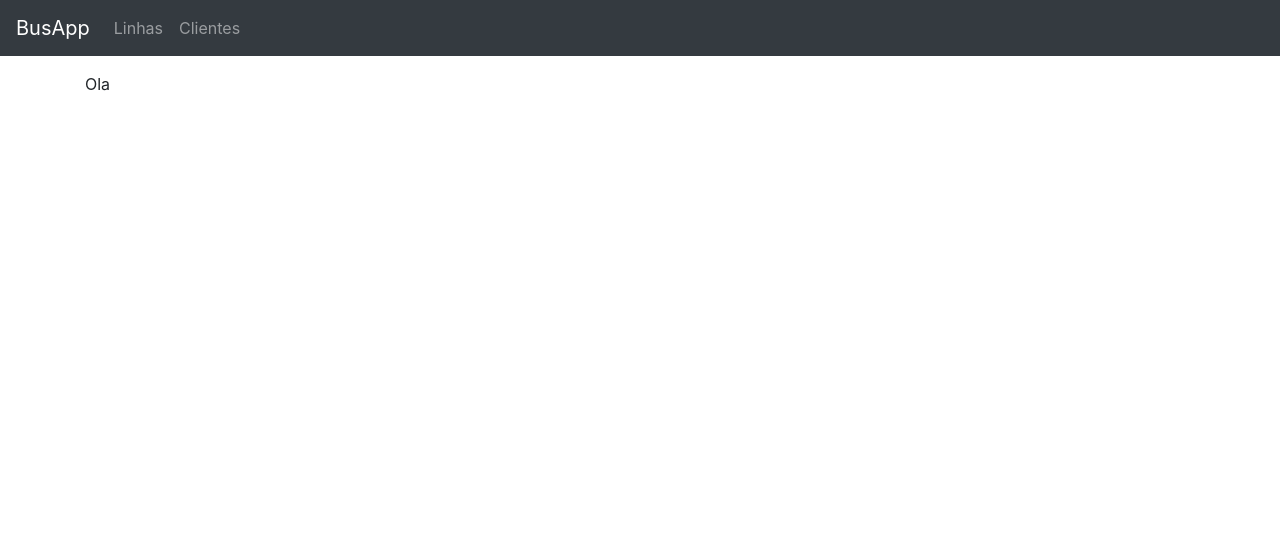
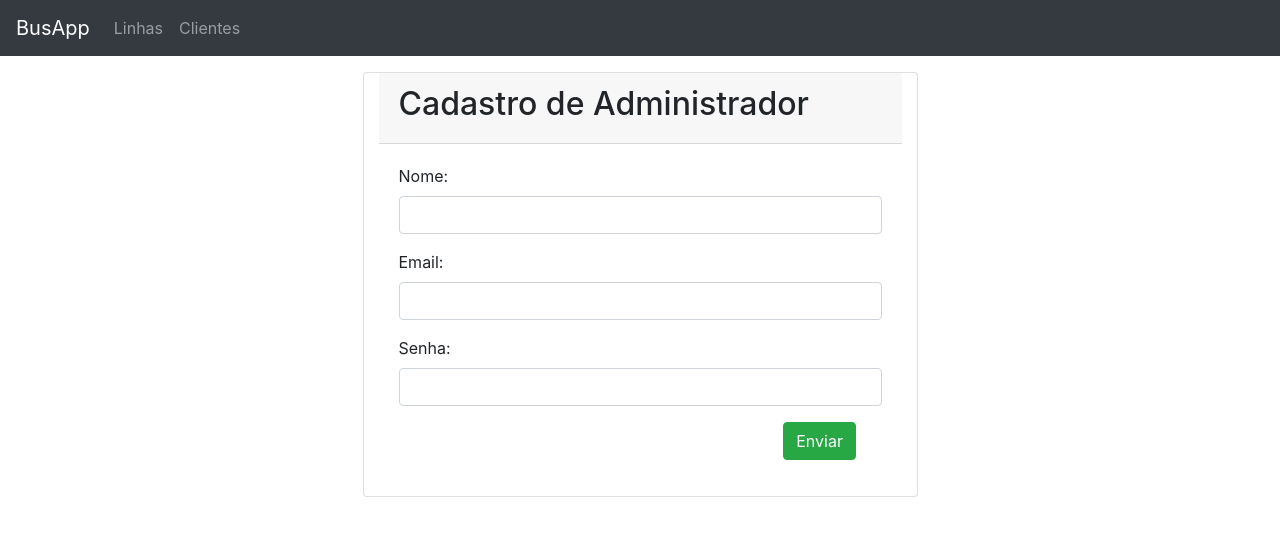
Before and after one commit to rebecastilho/BusAPP-React, a React (Create React App) app: page /usuarios/form in a window 1280 px wide. Shown: the top 536 px of the page. Built offline with nearby package versions, Linux system fonts and the light colour scheme.

Commit message:
formulario cadastro de administrador

```diff
--- a/src/App.js
+++ b/src/App.js
@@ -1,7 +1,7 @@
 import React, {Component} from 'react';
 import IndexUsuario from './components/usuarios/Index.jsx';
 import FormUsuario from './components/usuarios/Form.jsx';
-import Linhas from './components/linhas/Linhas.jsx';
+import Linhas from './components/linhas/Index.jsx';
 import {BrowserRouter as Router, Route, Link} from "react-router-dom";
 
 
--- a/src/components/layout/Navbar.jsx
+++ b/src/components/layout/Navbar.jsx
@@ -12,7 +12,7 @@ render() {
                     <a className="nav-link" href="/linhas">Linhas</a>
                 </li>
                 <li className="nav-item">
-                    <a className="nav-link" href="/usuarios">Clientes</a>
+                    <a className="nav-link" href="/usuarios">Usuários</a>
                 </li>
             </ul>
         </div>
--- a/src/components/usuarios/Form.jsx
+++ b/src/components/usuarios/Form.jsx
@@ -43,8 +43,50 @@ render(){
     return(
 
         <div className="container">
-            <div>Ola</div>
+        <div className="card col col-sm-12 col-md-6 offset-md-3">
+            <div className="card-header">
+                <div className="row">
+                    <div className="col col-sm-12">
+                        <h2>Cadastro de Administrador</h2>
+                    </div>
+                </div>
+            </div>
 
+            <div className="card-body">
+                <form action="" method="post">
+
+                    <div className="row form-group">
+                        <div className="col col-md-12">
+                            <label htmlFor="nome">Nome:</label>
+                            <input class="form-control" type="text" name="nome" id="nome"/>
+                        </div>
+                    </div>
+
+                    <div className="row form-group">
+                        <div className="col col-md-12">
+                            <label htmlFor="email">Email:</label>
+                            <input class="form-control" type="email" name="email" id="email"/>
+                        </div>
+                    </div>
+
+                    <div className="row form-group">
+                        <div className="col col-md-12">
+                            <label htmlFor="senha">Senha:</label>
+                            <input class="form-control" type="password" name="senha" id="senha"/>
+                        </div>
+
+                    </div>
+
+                    <div className="row form-group">
+                        <div className="col col-sm-3 offset-sm-9">
+                            <button className="btn btn-success" type="submit">Enviar</button>
+                        </div>
+                    </div>
+
+                </form>
+            </div>
+
+        </div>
         </div>
     )
 }
--- a/src/components/usuarios/Index.jsx
+++ b/src/components/usuarios/Index.jsx
@@ -22,7 +22,7 @@ class Conteudo extends React.Component {
         <div className="container">
             <div className="row">
                 <div className="col col-md-6">
-                    <h2>Lista de Clientes</h2>
+                    <h2>Lista de Usuários</h2>
                 </div>
                 <div className="col col-md-2 offset-md-4">
                     <a href="usuarios/form" className="btn btn-success">Novo Usuário</a>
@@ -57,6 +57,7 @@ class TabelaCabecalho extends React.Component {
                   <th  scope='col'>Nome</th>
                   <th scope='col'>Email</th>
                   <th scope='col'>Ações</th>
+                  <th scope='col'>Permissão</th>
               </tr>
           </thead>
       )
@@ -73,7 +74,7 @@ class ListaUsuarios extends React.Component {
           id:"",
           nome: "",
           email: "",
-
+          tipo: "",
       }
   }
   render() {
@@ -85,6 +86,7 @@ class ListaUsuarios extends React.Component {
                           id={usuario.id}
                           nome={usuario.nome}
                           email={usuario.email}
+                          tipo={usuario.tipo}
                       />
                   )
               }
--- a/src/components/usuarios/Usuario.jsx
+++ b/src/components/usuarios/Usuario.jsx
@@ -7,6 +7,7 @@ class Usuario extends React.Component{
       <tr>
           <td>{ this.props.nome }</td>
           <td>{ this.props.email }</td>
+          <td>{ this.props.tipo }</td>
           <td>
             <a href={"usuarios/form/"+this.props.id} class="btn btn-primary btn-sm mr-3">Editar</a>
             <a href={"usuarios/deletar/"+this.props.id} class="btn btn-danger btn-sm">Deletar</a>
--- a/src/components/usuarios/usuarios.json
+++ b/src/components/usuarios/usuarios.json
@@ -2,18 +2,24 @@
     "usuarios" :[
         {
             "id"  : "1",
-            "nome" : "teste1",
-            "email" :"teste1@teste.com"
+            "nome" : "Pedro",
+            "email" :"pedro@admin.com",
+            "senha" :"123",
+            "tipo" : "Administrador"
         },
         {
             "id"  : "2",
-            "nome" : "teste2",
-            "email" :"teste2@teste.com"
+            "nome" : "Rebeca",
+            "email" :"rebeca@admin.com",
+            "senha" :"123",
+            "tipo" : "Administrador"
         },
         {
             "id"  : "3",
-            "nome" : "teste3",
-            "email" :"teste3@teste.com"
+            "nome" : "João",
+            "email" :"joao@gmail.com",
+            "senha" :"000111",
+            "tipo" : "Normal"
         }
 
     ]
```
